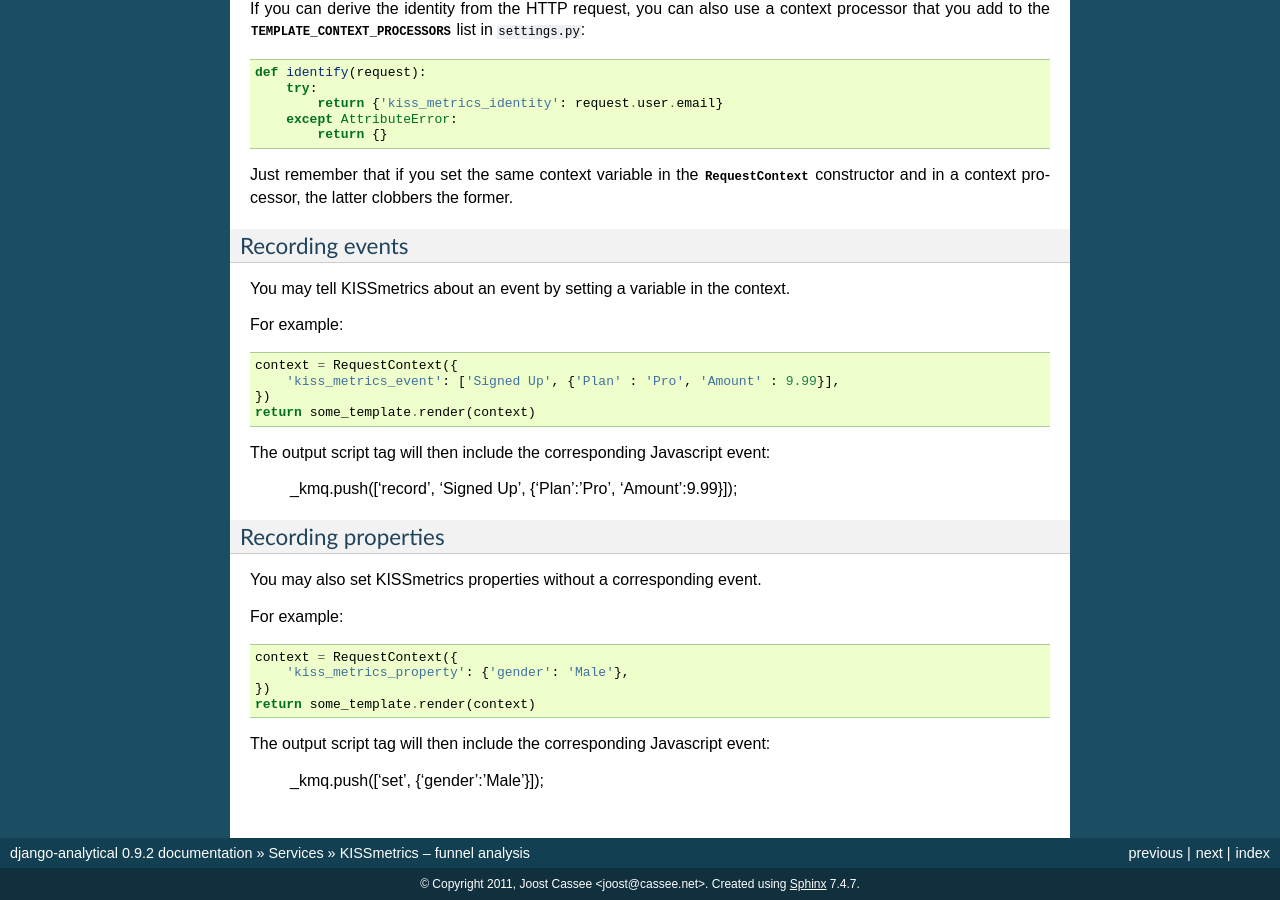
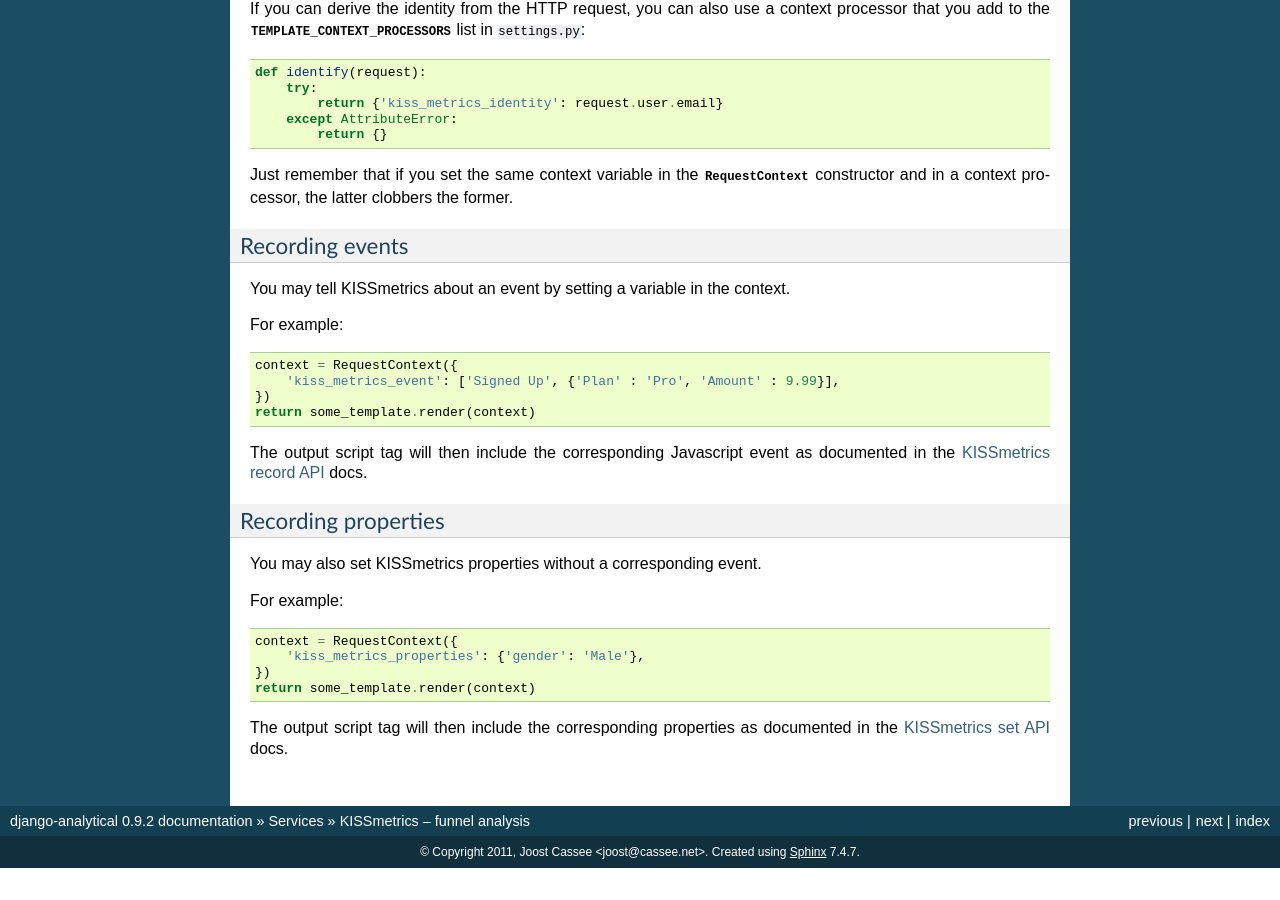
Before and after one commit to jazzband/django-analytical, a Sphinx documentation site: the page built from docs/services/kiss_metrics.rst, in a window 1280 px wide and 900 px high, scrolled down 1298 px. Built offline with Sphinx 7.4.7, drawn with Linux system fonts in a browser that asks for light colours; after the commit the page ends 2166 px from its top, so only the background shows below that.

Commit message:
Rename context var to 'kiss_metrics_properties'; add link to KISSmetrics docs.

```diff
--- a/docs/services/kiss_metrics.rst
+++ b/docs/services/kiss_metrics.rst
@@ -122,9 +122,8 @@
     })
     return some_template.render(context)
 
-The output script tag will then include the corresponding Javascript event:
-
-    _kmq.push(['record', 'Signed Up', {'Plan':'Pro', 'Amount':9.99}]);
+The output script tag will then include the corresponding Javascript event as
+documented in the `KISSmetrics record API`_ docs.
 
 
 .. _kiss-metrics-properties:
@@ -137,10 +136,13 @@
 For example::
 
     context = RequestContext({
-        'kiss_metrics_property': {'gender': 'Male'},
+        'kiss_metrics_properties': {'gender': 'Male'},
     })
     return some_template.render(context)
 
-The output script tag will then include the corresponding Javascript event:
+The output script tag will then include the corresponding properties as
+documented in the `KISSmetrics set API`_ docs.
 
-    _kmq.push(['set', {'gender':'Male'}]);
+
+.. _`KISSmetrics set API`: http://support.kissmetrics.com/apis/common-methods#record
+.. _`KISSmetrics record API`: http://support.kissmetrics.com/apis/common-methods#set
```
Also changed, not shown: 2 other files.
